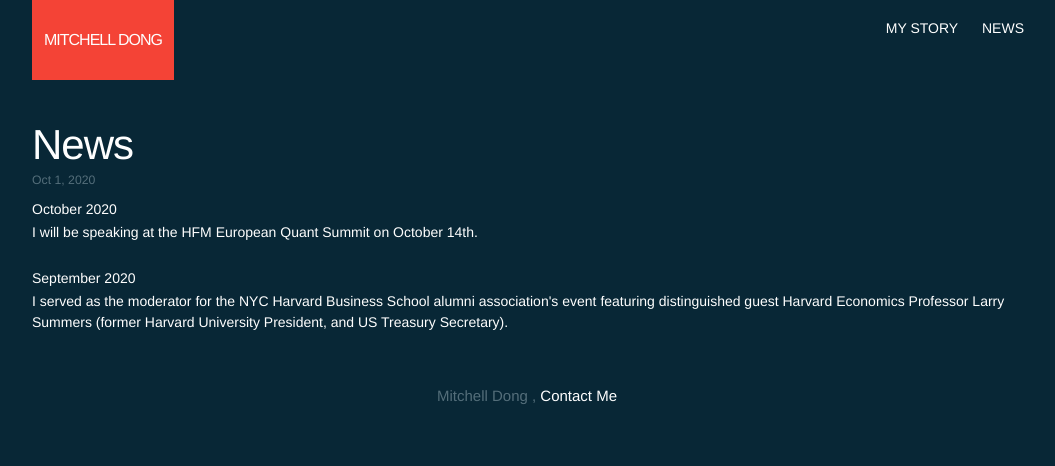
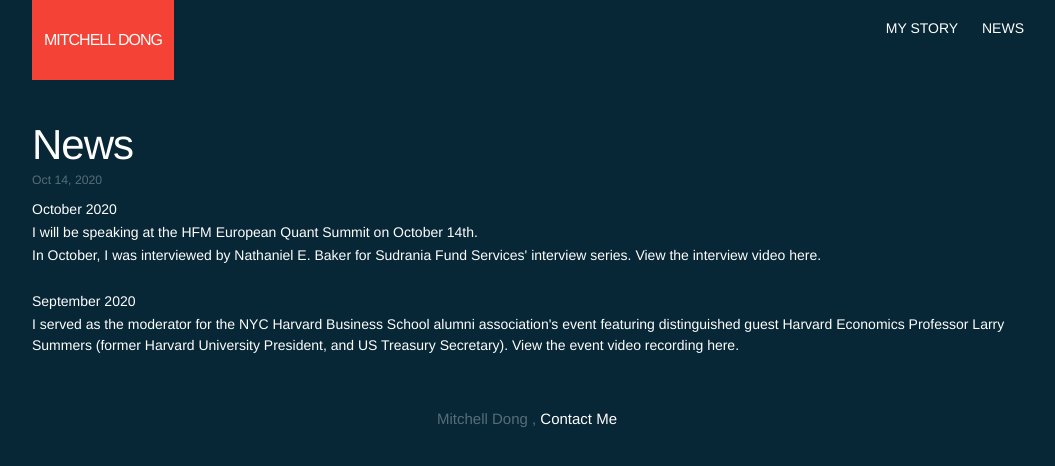
Before and after one commit to pythagoras-investments/mitchelldong_com, a Jekyll site: the page built from news.md, in a window 1280 px wide. Shown: the top 466 px of the page, without its empty margins (112-1167 px from the left). Built offline with Jekyll 4.4.1, drawn with Linux system fonts in a browser that asks for light colours.

Commit message:
Update news.md
summers interview recording link
october interview link

```diff
--- a/news.md
+++ b/news.md
@@ -2,12 +2,18 @@
 layout: page
 title: News
 permalink: /news
-date:   2020-10-01 12:00:00 -0400
+date:   2020-10-14 12:00:00 -0400
 ---
 
 October 2020
 
-<p>I will be speaking at the <a href="https://www.hfmeuquantsummit.com/agenda" target="_">HFM European Quant Summit on October 14th</a>.
+<p>
+  I will be speaking at the <a href="https://www.hfmeuquantsummit.com/agenda" target="_">HFM European Quant Summit on October 14th</a>.
+</p>
+
+<p>
+  In October, I was interviewed by Nathaniel E. Baker for Sudrania Fund Services' interview series.
+  <a href="https://www.youtube.com/watch?v=1_vX9yQdyEg&feature=youtu.be" target="_">View the interview video here.</a>
 </p>
 
 <br />
@@ -16,4 +22,5 @@ September 2020
 
 <p>I served as the moderator for the NYC Harvard Business School alumni association's <a href="https://www.hbscny.org/events/register-virtual-lawrence-h-summers-on-the-post-covid-19-economy-managing-the-new-normal/" target="_">
 event featuring distinguished guest Harvard Economics Professor Larry Summers (former Harvard University President, and US Treasury Secretary).</a>
+View the <a href="https://us02web.zoom.us/rec/play/HF-xo60GnO0A6R-AKVgkXmzvk5uJ2HG-ZwwDO8R5TlbbtuwJfRxFHBbeRkAVykHfMAkLA0xg3Q2TWOyH.0J-vV6GM_LVVMgBc?continueMode=true&_x_zm_rtaid=Xh6vbhK5Qj6UF6ufUnDgcA.1602594313474.b8ba380923757f6a9bb833d104e285a9&_x_zm_rhtaid=75" target="_">event video recording here.</a>
 </p>
```
